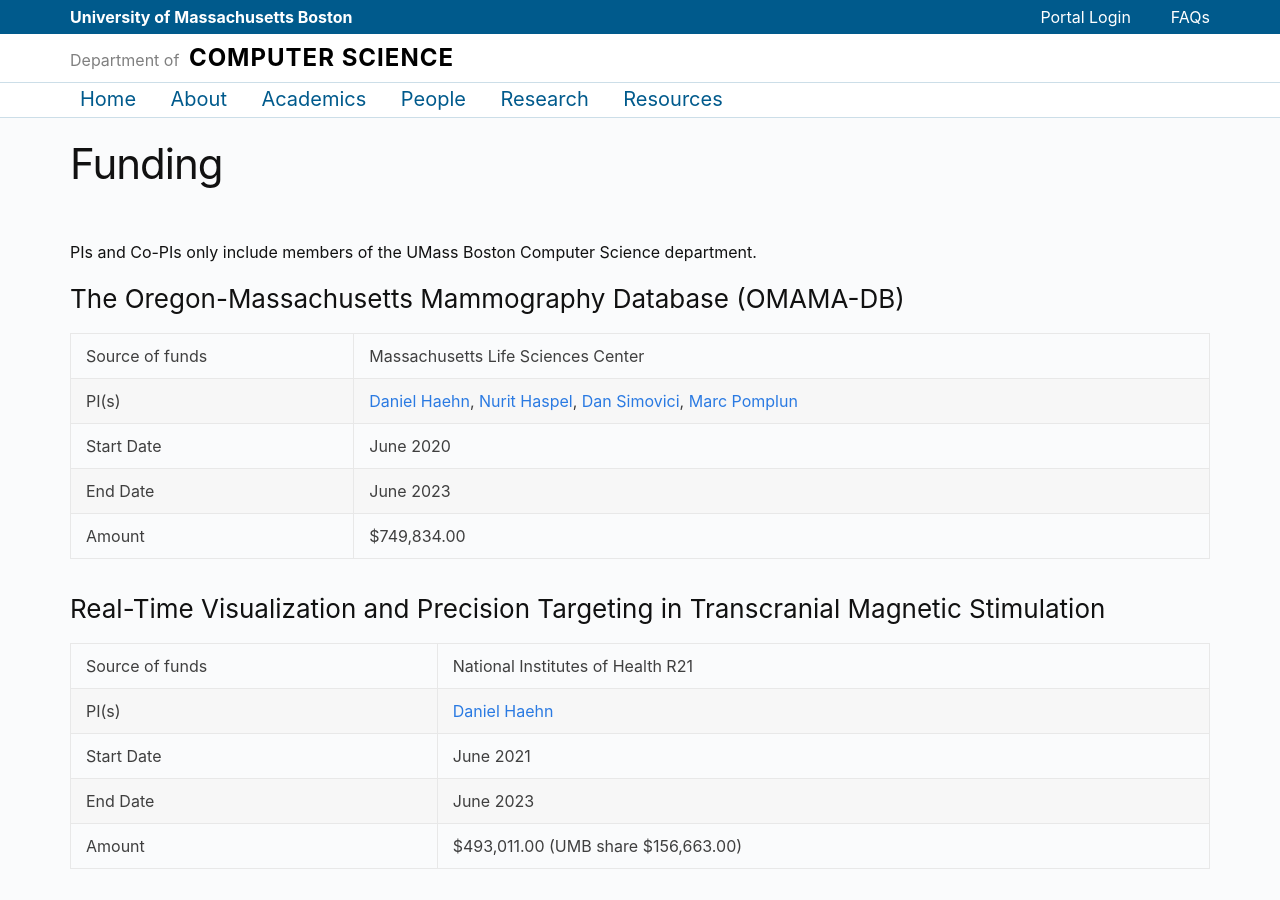
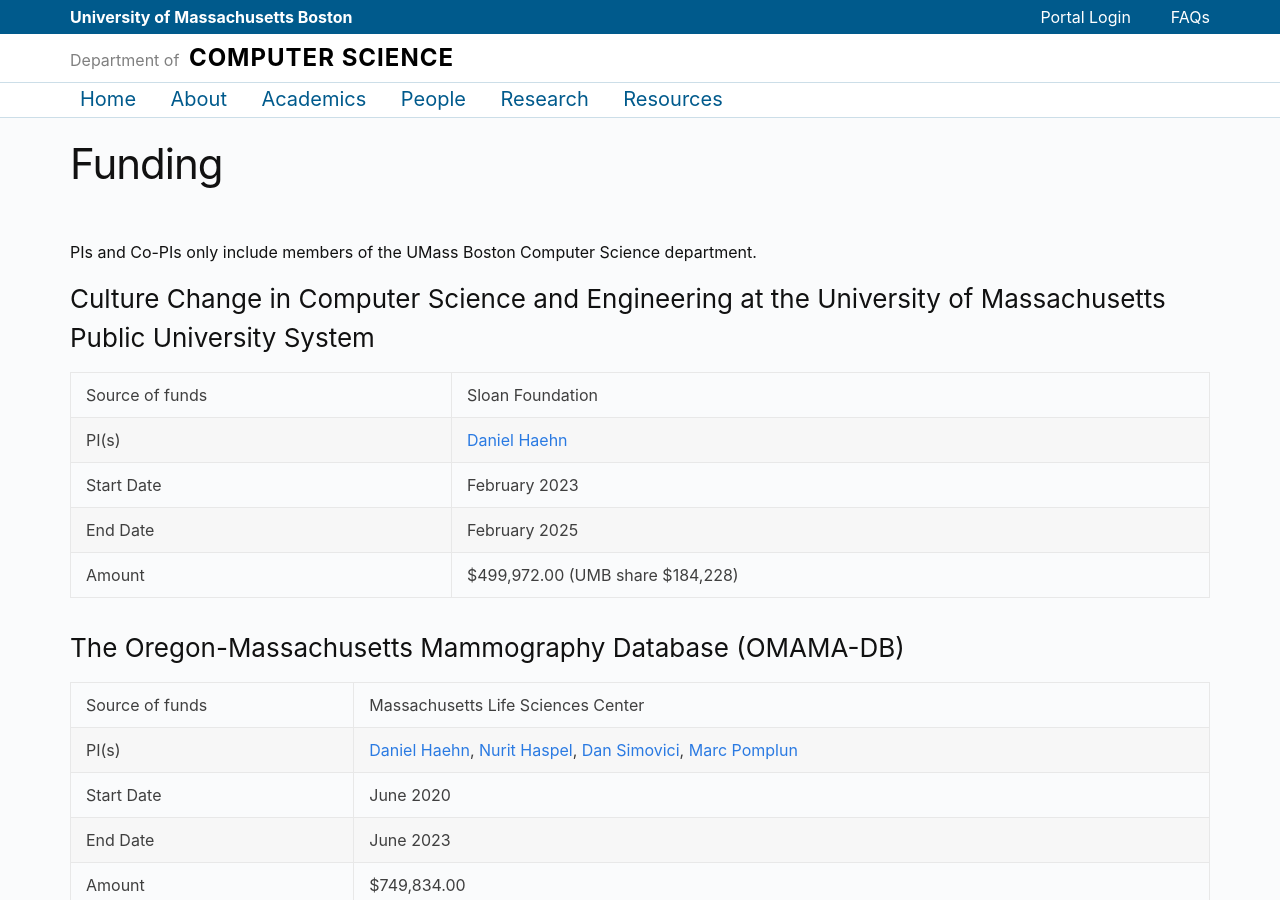
Before and after one commit to umbcs/umbcs.github.io, a Jekyll site: the page built from WEB/research/funding.markdown, in a window 1280 px wide and 900 px high. Built offline with Jekyll 4.4.1, drawn with Linux system fonts in a browser that asks for light colours.

Commit message:
Update funding.markdown

```diff
--- a/WEB/research/funding.markdown
+++ b/WEB/research/funding.markdown
@@ -5,6 +5,14 @@ permalink: "/funding"
 ---
 
 PIs and Co-PIs only include members of the UMass Boston Computer Science department.
+
+<h3>Culture Change in Computer Science and Engineering at the University of Massachusetts Public University System</h3>
+
+|Source of funds                   |Sloan Foundation
+|PI(s)                             |[Daniel Haehn](https://danielhaehn.com/)
+|Start Date                        |February 2023
+|End Date                          |February 2025
+|Amount                            |$499,972.00 (UMB share $184,228)
 
 <h3>The Oregon-Massachusetts Mammography Database (OMAMA-DB)</h3>
 
```
